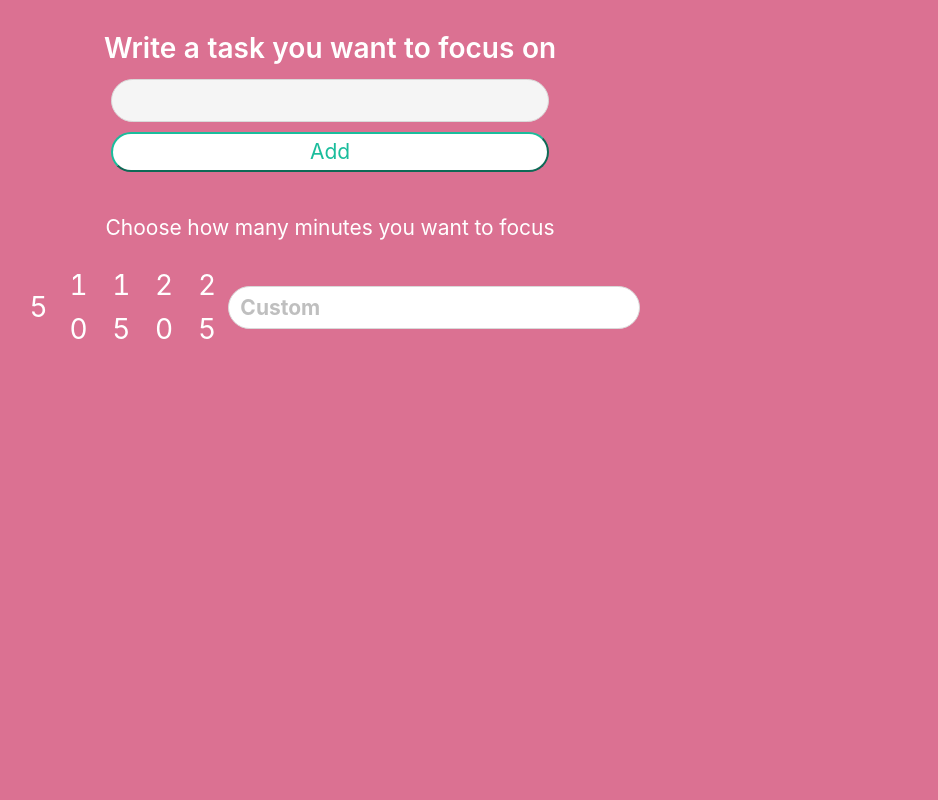
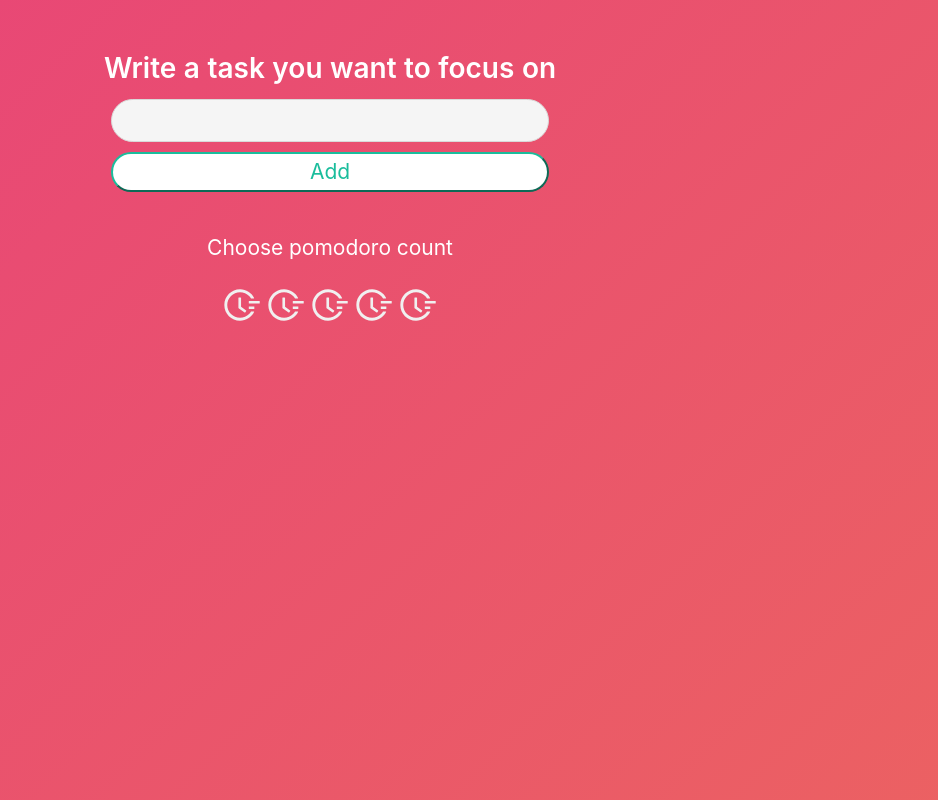
Before and after one commit to TAbrahamyan/react-pomodoro, a React (Create React App) app: page / in a window 1280 px wide. Both pictures are taken after typing "Sample" into the empty fields and a click on the button "Add". Shown: the whole page, without its empty margins (310-1248 px from the left). Built offline with nearby package versions, Linux system fonts and the light colour scheme.

Commit message:
Adding for select pomodoro count

```diff
--- a/package.json
+++ b/package.json
@@ -3,6 +3,7 @@
   "version": "0.1.0",
   "private": true,
   "dependencies": {
+    "@ant-design/icons": "^4.2.1",
     "@testing-library/react": "^9.3.2",
     "@testing-library/user-event": "^7.1.2",
     "@types/jest": "^24.0.0",
--- a/src/components/PomodoroBreak.tsx
+++ b/src/components/PomodoroBreak.tsx
@@ -1,7 +1,7 @@
 import React from 'react';
 
 import { IPomodoroBreak } from '../interfaces';
-import { StyledText } from '../styles';
+import { TimerText, StyledText } from '../styles';
 
 import { Modal } from 'antd';
 
@@ -9,18 +9,24 @@ let userBreakInterval: any;
 
 export const PomodoroBreak: React.FC<IPomodoroBreak> = ({
   setWriteableTask,
+  setDisabledStartButton,
+  initialTime,
+  setCountdownInitialTime,
   countdownUserBreak,
   setCountdownUserBreak,
   secondTimer,
   setSecondTimer,
   showBreakTime,
+  pomodoroCount,
+  setShowBreakTime,
 }) => {
   const [ visibleModal, setVisibleModal ] = React.useState<boolean>(false);
 
-  const hideModalHandler: any = (): void => {
-    setVisibleModal(false);
-    setWriteableTask(false);
-  };
+  React.useEffect(() => {
+    if (countdownUserBreak == '0' && pomodoroCount === 0) {
+      setVisibleModal(true);
+    }
+  }, [ countdownUserBreak ]);
 
   React.useEffect(() => {
     let newUserBreakTime: any = countdownUserBreak;
@@ -45,13 +51,29 @@ export const PomodoroBreak: React.FC<IPomodoroBreak> = ({
           setSecondTimer(newSecondBreakTime);
         } else {
           clearInterval(userBreakInterval);
-          setVisibleModal(true);
+
+          if (pomodoroCount !== 0) {
+            setCountdownInitialTime(initialTime);
+            setShowBreakTime(false);
+            setDisabledStartButton(false);
           }
-      }, 1);
         }
-  }, [ showBreakTime ]);
+      }, 1000);
+    }
+  }, []);
+
+  const hideModalHandler: any = (): void => {
+    setVisibleModal(false);
+    setWriteableTask(false);
+  };
 
   return (
+    <>
+      <div>
+        <StyledText large="true" bold="true">Your break started!</StyledText>
+        <TimerText>{ countdownUserBreak }:{ secondTimer }</TimerText>
+      </div>
+
       <Modal
         visible={visibleModal}
         maskClosable={false}
@@ -62,5 +84,6 @@ export const PomodoroBreak: React.FC<IPomodoroBreak> = ({
         <StyledText bold="true" color="true" large="true">Break is over</StyledText>
         <StyledText color="true">Set a new task</StyledText>
       </Modal>
+    </>
   );
 }
--- a/src/components/PomodoroTask.tsx
+++ b/src/components/PomodoroTask.tsx
@@ -1,11 +1,15 @@
 import React from 'react';
 
-import { ITask } from '../interfaces';
+import { IPomodoroTask } from '../interfaces';
 import { Button, Input, StyledText } from '../styles';
 
+import { Rate } from 'antd';
+import { FieldTimeOutlined } from '@ant-design/icons';
 import '../scss/components/_pomodoro_task.scss';
 
-export const PomodoroTask: React.FC<ITask> = ({
+export const PomodoroTask: React.FC<IPomodoroTask> = ({
+  pomodoroCount,
+  setPomodoroCount,
   chooseTime,
   chooseBreak,
   taskOutput,
@@ -13,12 +17,13 @@ export const PomodoroTask: React.FC<ITask> = ({
   setWriteableTask,
   setInitialTime,
   setUserBreak,
+  initialTime,
 }) => {
   const [ taskInput, setTaskInput ] = React.useState<string>('');
   const [ customTime, setCustomTime ] = React.useState<string>('');
   const [ taskWrited, setTaskWrited ] = React.useState<boolean>(false);
   const [ inputDisabled, setInputDisabled ] = React.useState<boolean>(false);
-  const [ chooseInitialTime, setChooseInitialTime ] = React.useState<boolean>(false);
+  const [ checkPomodoroCount, setCheckPomodoroCount ] = React.useState<boolean>(false);
 
   const addTaskHandler: Function = (): void => {
     if (!taskInput.trim()) {
@@ -31,26 +36,29 @@ export const PomodoroTask: React.FC<ITask> = ({
     setInputDisabled(true);
   }
 
-  const chooseTimeHandler: Function = ({ target: { textContent: t } }: any): void => {
-    setInitialTime(t);
-    setChooseInitialTime(true);
+  const choosePomodoroCountHandler: any = (v: any): void => {
+    setPomodoroCount(v);
+    setCheckPomodoroCount(true);
   }
 
-  const customTimeHandler: Function = ({ target: { value: v } }: any): void => {
-    if (v.match(/\D/g) || v.length > 2 || v > '25') {
-      return;
-    }
-
-    const replacedText = v.replace(/\D/g, '');
-
-    setCustomTime(replacedText);
-    setInitialTime(replacedText);
-    setChooseInitialTime(true);
-  }
+  const chooseTimeHandler: Function = ({ target: { textContent: t } }: any): void => setInitialTime(t);
 
   const chooseBreakHandlder: Function = ({ target: { textContent: t } }: any): void => {
     setUserBreak(t);
     setWriteableTask(true);
+  }
+
+  const customTimeHandler: Function = ({ target: { value: v } }: any): void => {
+    const searchNumbers = /\D/g;
+
+    if (v.match(searchNumbers) || v.length > 2 || +v > 25 || v.startsWith('0')) {
+      return;
+    }
+
+    const replacedText = v.replace(searchNumbers, '');
+
+    setCustomTime(replacedText);
+    setInitialTime(replacedText);
   }
 
   return (
@@ -74,6 +82,22 @@ export const PomodoroTask: React.FC<ITask> = ({
 
       { taskWrited &&
         <>
+          <div className="pomodoro-count">
+            <StyledText>
+              Choose pomodoro count
+            </StyledText>
+
+            <div className="choose-pomodoro-count">
+              <Rate
+                character={<FieldTimeOutlined />}
+                style={{ fontSize: 36 }}
+                value={pomodoroCount}
+                onChange={choosePomodoroCountHandler}
+              />
+            </div>
+          </div>
+
+          { checkPomodoroCount &&
             <div className="task-content">
               <StyledText>
                 Choose how many minutes you want to focus
@@ -91,8 +115,9 @@ export const PomodoroTask: React.FC<ITask> = ({
                 />
               </div>
             </div>
+          }
 
-          { chooseInitialTime &&
+          { initialTime.length > 0 &&
             <div className="break-content">
               <StyledText>
                 Choose minutes of break
--- a/src/pages/Timer.tsx
+++ b/src/pages/Timer.tsx
@@ -3,11 +3,13 @@ import React from 'react';
 import { PomodoroTimer } from '../components/PomodoroTimer';
 import { PomodoroTask } from '../components/PomodoroTask';
 
-const chooseTime = [ '5', '10', '15', '20', '25' ];
-const chooseBreak = [ '5', '10', '30' ];
+// let chooseTime: any = [ '5', '10', '15', '20', '25' ];
+const chooseBreak: any[] = [ '5', '10', '30' ];
 
 export const Timer: React.FC = () => {
+  const [ chooseTime, setChooseTime ] = React.useState<any[]>([ '5', '10', '15', '20', '25' ]);
   const [ taskOutput, setTaskOutput ] = React.useState<string[]>([]);
+  const [ pomodoroCount, setPomodoroCount ] = React.useState<number>(0);
   const [ writeableTask, setWriteableTask ] = React.useState<boolean>(false);
   const [ initialTime, setInitialTime ] = React.useState<string>('');
   const [ userBreak, setUserBreak ] = React.useState<string>('');
@@ -20,15 +22,21 @@ export const Timer: React.FC = () => {
             initialTime={initialTime}
             userBreak={userBreak}
             setWriteableTask={setWriteableTask}
+            pomodoroCount={pomodoroCount}
+            setPomodoroCount={setPomodoroCount}
           />)
         : (<PomodoroTask
+            pomodoroCount={pomodoroCount}
+            setPomodoroCount={setPomodoroCount}
             chooseTime={chooseTime}
+            setChooseTime={setChooseTime}
             chooseBreak={chooseBreak}
             taskOutput={taskOutput}
             setTaskOutput={setTaskOutput}
             setWriteableTask={setWriteableTask}
             setInitialTime={setInitialTime}
             setUserBreak={setUserBreak}
+            initialTime={initialTime}
           />)
       }
     </>
--- a/src/scss/_app.scss
+++ b/src/scss/_app.scss
@@ -2,10 +2,24 @@
 @import 'mixins';
 
 .pomodoro {
-  background: #DB7192;
+  background: linear-gradient(-45deg, #ee7752, #e73c7e, #23a6d5);
+  background-size: 400% 400%;
+	animation: gradient 15s ease infinite;
   box-shadow: 0px 0px 25px rgba(0, 0, 0, 0.1);
   padding: 1rem;
   height: $vhHeight;
+
+  @keyframes gradient {
+    0% {
+      background-position: 0% 50%;
+    }
+    50% {
+      background-position: 100% 50%;
+    }
+    100% {
+      background-position: 0% 50%;
+    }
+  }
 
   button {
     position: relative;
--- a/src/scss/components/_pomodoro_task.scss
+++ b/src/scss/components/_pomodoro_task.scss
@@ -2,14 +2,10 @@
 @import '../variables';
 
 .pomodoro__task {
+  flex-direction: $flexColumn;
   @include flex-content;
-  flex-direction: $flexColumn;
-
-  input {
-    &:active {
-      transform: translateY(6px);;
-    }
-  }
+  @include easeOutAnimation;
+  @include easeOutKeyframes;
 
   button {
     width: $fullWidth;
@@ -19,6 +15,15 @@
 
   article {
     margin: $defaultMargin;
+  }
+
+  .pomodoro-count {
+    @include easeOutAnimation;
+    @include easeOutKeyframes;
+
+    .choose-pomodoro-count {
+      @include flex-content;
+    }
   }
 
   .task-content {
--- a/src/styles.tsx
+++ b/src/styles.tsx
@@ -2,11 +2,10 @@ import styled from 'styled-components';
 import { Input as AntInput, Typography } from 'antd';
 
 export const Button: any = styled.button`
-background: ${(props: any) => props.primary ? '#1ABD9C' : 'white'};
+  background: ${(props: any) => props.primary ? '#1ABD9C' : 'white'};
   color: ${(props: any) => props.primary ? 'white' : '#1ABD9C'};
   border-color: #1ABD9C;
   border-radius: 8px;
-  // box-shadow: 2px 1px 0 0 #ccc;
   padding: ${(props: any) => props.large ? '0.3rem 2rem' : '0.1rem 1rem'};
   margin: 0 1rem;
   font-size: ${(props: any) => props.large ? '1.6em' : '1.5em'};
```
Also changed, not shown: src/components/PomodoroTimer.tsx (+29 -18 lines), src/interfaces.ts (+14 -3 lines). Lines whose indentation alone changed are shown as unchanged.
